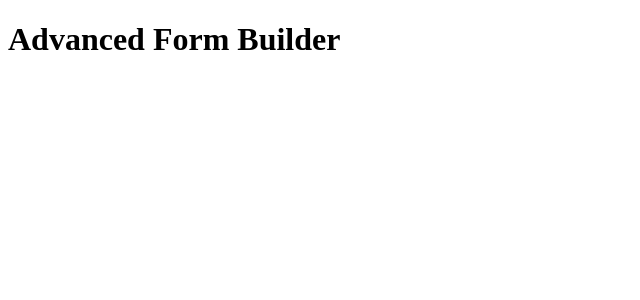
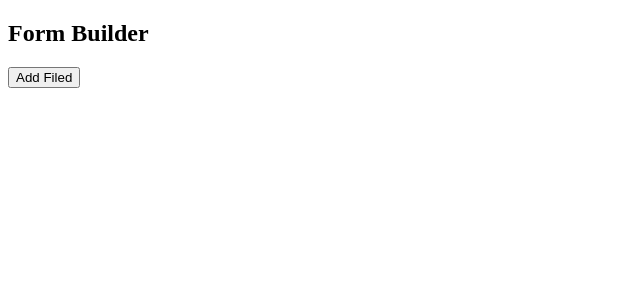
Before and after one commit to SuchitraVM/advanced-form-builder, a React (Vite) app: page / in a window 1280 px wide. Shown: the top 300 px of the page, without its empty margins (0-640 px from the left). Built offline with nearby package versions, Linux system fonts and the light colour scheme.

Commit message:
Implement dynamic field addition and rendering

```diff
--- a/src/App.jsx
+++ b/src/App.jsx
@@ -1,5 +1,7 @@
+import BuilderPage from "./pages/BuilderPage";
+
 function App() {
-  return <h1>Advanced Form Builder</h1>;
+  return <BuilderPage />;
 }
 
 export default App;
--- /dev/null
+++ b/src/pages/BuilderPage.jsx
@@ -0,0 +1,31 @@
+import { useState } from "react";
+
+export default function BuilderPage() {
+  const [fileds, setFields] = useState([]);
+
+  function addFileds(){
+    const newFileds = {
+      id : Date.now(),
+      type : "text",
+      label :"New Filed",
+    }
+    setFields([...fileds, newFileds]);
+  }
+
+  return (
+    <div>
+      <h2>Form Builder</h2>
+      <button onClick={addFileds}>Add Filed</button>
+
+      {
+        fileds.map((filed) => (
+          <div key={filed.id}>
+            <label>{filed.label}</label>
+            <input type="text" />
+          </div>
+        ))
+      }
+
+   </div>
+  )
+}
```
